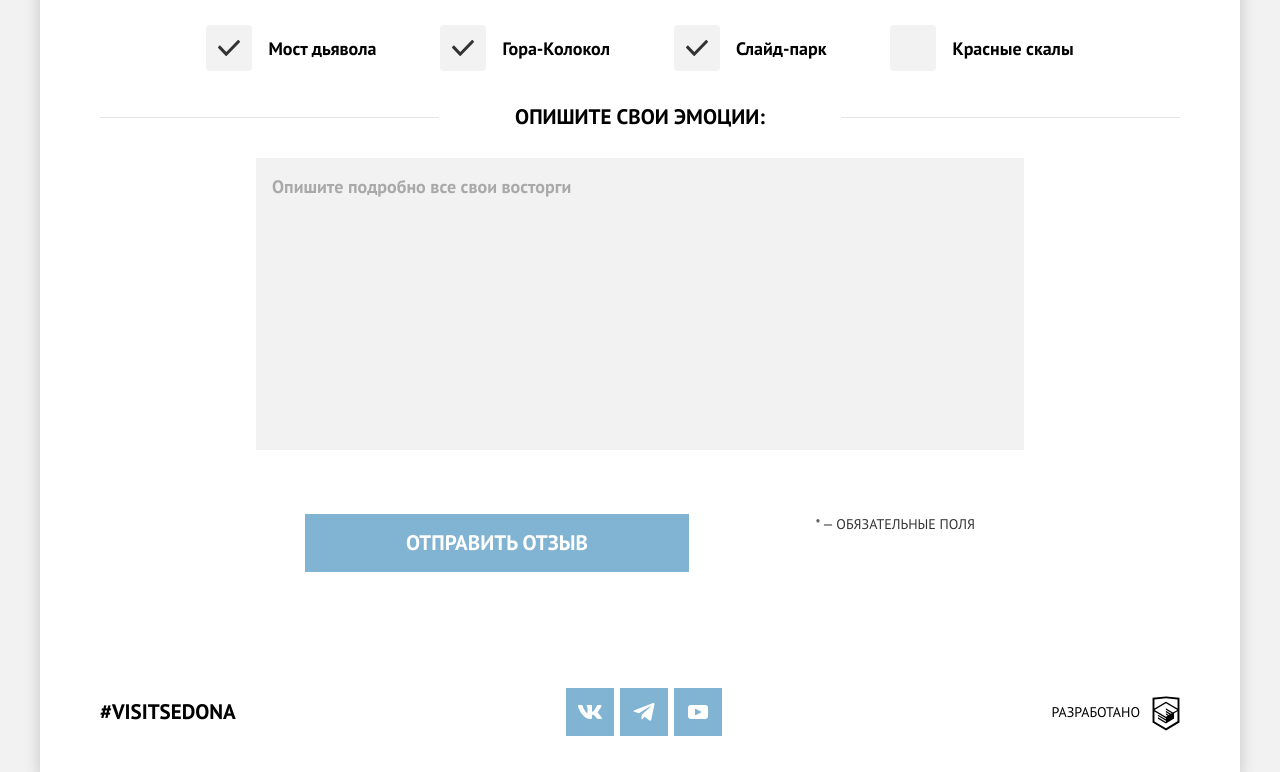
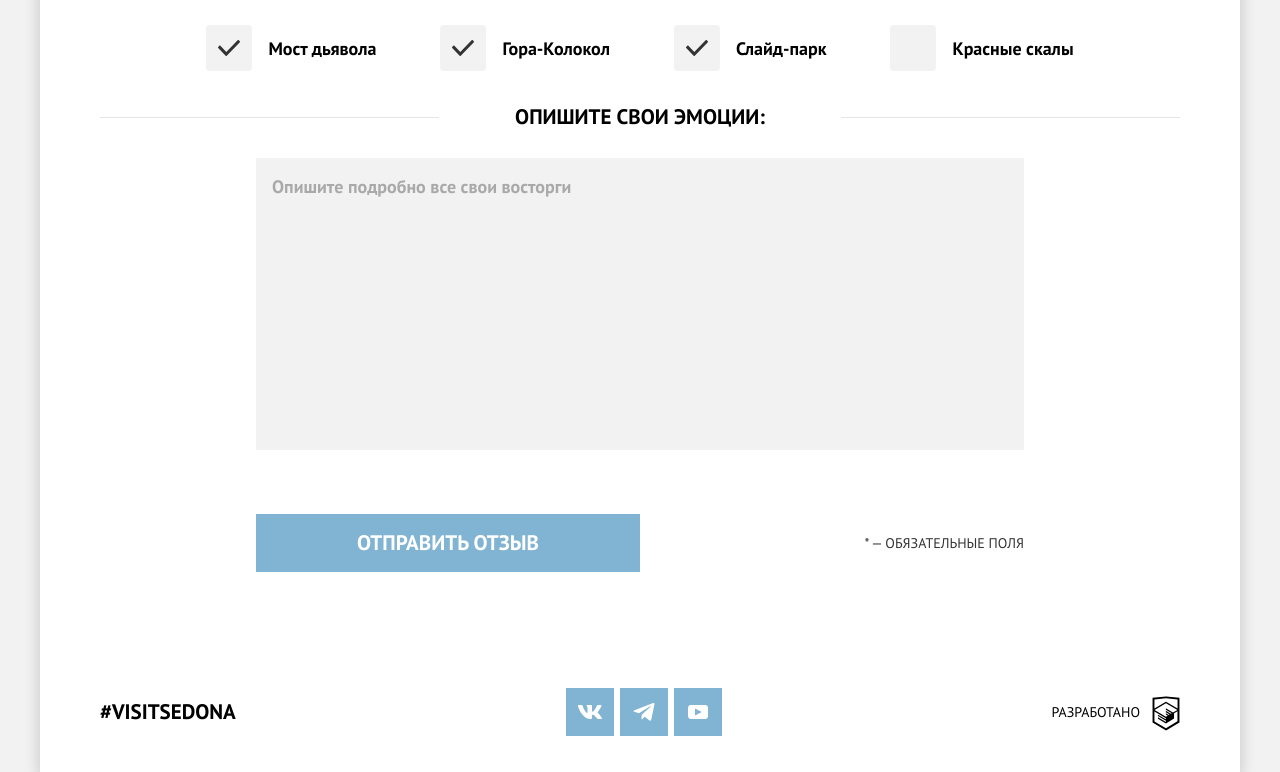
Before and after one commit to htmlacademy-adaptive/2189919-sedona-28, a plain HTML site: page source/feedback.html in a window 1280 px wide. Shown: the part 1178-1950 px from the top of the page. Drawn offline with nearby package versions, Linux system fonts and the light colour scheme; files that its build step writes are made by us from their sources.

Commit message:
Исправляет неточности

```diff
--- a/source/sass/blocks/form.scss
+++ b/source/sass/blocks/form.scss
@@ -138,15 +138,6 @@
   }
 }
 
-
-// .form__label-input::placeholder {
-
-// }
-
-
-// .form__label-input--placeholder-light::placeholder {
-//   color: rgba(0, 0, 0, 0.3);
-// }
 
 .form__label-radio-name,
 .form__label-checbox-name {
@@ -369,13 +360,15 @@
   flex-direction: column;
   width: 100%;
   margin: 0 auto;
-  text-align: center;
   margin-bottom: 22px;
+  padding: 0;
+
 
   @media (min-width: $tablet-width) {
     flex-direction: row;
     justify-content: space-between;
     margin-bottom: 64px;
+    align-items: center;
   }
 
   @media (min-width: $desktop-width) {
@@ -386,7 +379,8 @@
 }
 
 .form__button {
-  padding: 16px 49px;
+  padding: 16px 0;
+  min-width: 280px;
 
   @media (min-width: $tablet-width) {
     min-width: 324px;
--- a/source/sass/blocks/gallery.scss
+++ b/source/sass/blocks/gallery.scss
@@ -47,10 +47,14 @@
 
 .gallery__list {
   display: grid;
-  grid-template-columns: repeat(auto-fit, minmax(370px, 1fr));
+  grid-template-columns: repeat(auto-fit, minmax(320px, 1fr));
   margin: 0;
   padding: 0;
   list-style-type: none;
+
+  @media (min-width: 322px) {
+    grid-template-columns: repeat(auto-fit, minmax(280px, 1fr));
+  }
 
   @media (min-width: $tablet-width) {
     grid-template-columns: repeat(auto-fit, minmax(320px, 1fr));
```
